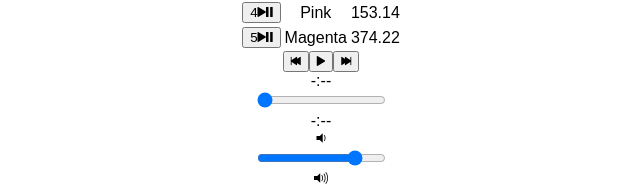
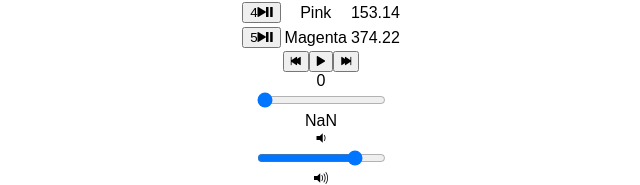
Before and after one commit to tr1vector/bloc-jams-react, a React (Create React App) app: page /album/the-colors in a window 1280 px wide. Shown: the part 864-1049 px from the top of the page, without its empty margins (319-959 px from the left). Built offline with nearby package versions, Linux system fonts and the light colour scheme.

Commit message:
Bloc Jams React User Story - Play Bar Range Inputs Complete

```diff
--- a/src/components/Album.js
+++ b/src/components/Album.js
@@ -19,11 +19,33 @@
     this.state = {
   	  album: album,
       currentSong: album.songs[0],
+      currentTime: 0,
+      duration: album.songs[0].duration,
       isPlaying: false
   	};
 
     this.audioElement = document.createElement('audio');
     this.audioElement.src = album.songs[0].audioSrc;
+  }
+
+  componentDidMount() {
+    this.eventListeners = {
+      timeupdate: e => {
+        this.setState({ currentTime: this.audioElement.currentTime });
+      },
+      durationchange: e => {
+        this.setState({ duration: this.audioElement.duration });
+      }
+    };
+    this.audioElement.addEventListener('timeupdate', this.eventListeners.timeupdate);
+    this.audioElement.addEventListener('durationchange', this.eventListeners.durationchange);
+  }
+
+  componentWillUnmount() {
+    this.audioElement.src = null;
+    this.audioElement = null;
+    this.audioElement.removeEventListener('timeupdate', this.eventListeners.timeupdate);
+    this.audioElement.removeEventListener('durationchange', this.eventListeners.durationchange);
   }
 
   play() {
@@ -67,6 +89,12 @@
     this.play(newSong);
   }
 
+  handleTimeChange(e) {
+    const newTime = this.audioElement.duration * e.target.value;
+    this.audioElement.currentTime = newTime;
+    this.setState({ currentTime: newTime });
+  }
+
   render() {
     return (
       <section className="album">
@@ -104,9 +132,12 @@
         <PlayerBar
           isPlaying={this.state.isPlaying}
           currentSong={this.state.currentSong}
+          currentTime={this.audioElement.currentTime}
+          duration={this.audioElement.duration}
           handleSongClick={() => this.handleSongClick(this.state.currentSong)}
           handlePrevClick={() => this.handlePrevClick()}
           handleNextClick={() => this.handleNextClick()}
+          handleTimeChange={(e) => this.handleTimeChange(e)}
         />
       </section>
     );
--- a/src/components/PlayerBar.js
+++ b/src/components/PlayerBar.js
@@ -16,9 +16,17 @@
 					</button>
 				</section>
 				<section id="time-control">
-					<div className="current-time">-:--</div>
-					<input type="range" className="seek-bar" value="0" />
-					<div className="total-time">-:--</div>
+					<div className="current-time">{this.props.currentTime}</div>
+					<input
+						type="range"
+						className="seek-bar"
+						value={(this.props.currentTime / this.props.duration) || 0}
+						max="1"
+						min="0"
+						step="0.01"
+						onChange ={this.props.handleTimeChange}
+					/>
+					<div className="total-time">{this.props.duration}</div>
 				</section>
 				<section id="volume-control">
 					<div className="icon ion-volume-low"></div>
```
